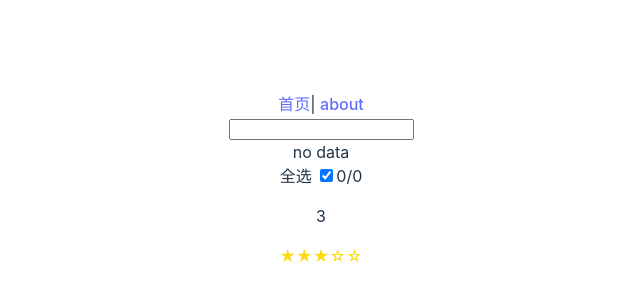
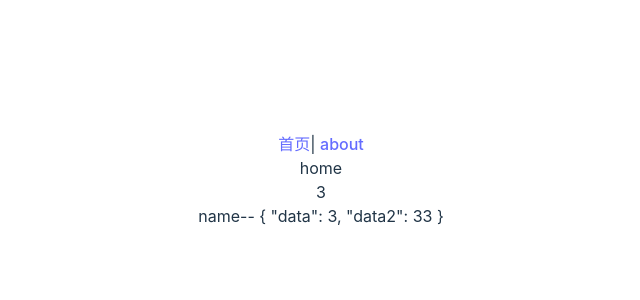
Before and after one commit to julice/vue3-vite, a Vue app: page / in a window 1280 px wide. Shown: the part 220-520 px from the top of the page, without its empty margins (319-959 px from the left). Built offline with nearby package versions, Linux system fonts and the light colour scheme.

Commit message:
使用vuex

```diff
--- /dev/null
+++ b/src/components/injectcom.vue
@@ -0,0 +1,10 @@
+<script setup>
+import { inject } from 'vue';
+const name = inject('name');
+console.log(name, 32);
+</script>
+<template>
+  <div>name-- {{ name }}</div>
+</template>
+
+<style lang="scss" scoped></style>
--- a/src/main.js
+++ b/src/main.js
@@ -1,6 +1,7 @@
 import { createApp } from 'vue';
 import './style.css';
 import router from './router/index';
+import store from './store/index';
 import App from './App.vue';
 
-createApp(App).use(router).mount('#app');
+createApp(App).use(router).use(store).mount('#app');
--- a/src/pages/Home.vue
+++ b/src/pages/Home.vue
@@ -1,21 +1,22 @@
 <script setup>
-import { ref } from 'vue';
-import TodoListVue from './TodoList.vue';
-import Rate from '../components/Rate.vue';
-const color = ref('red');
-const score = ref(3);
-function onupdaterate(num) {
-  console.log(num);
+import { useStore } from 'vuex';
+import { provide, computed } from 'vue';
+import injectcom from '../components/injectcom.vue';
+const store = useStore();
+provide('name', {
+  data: 3,
+  data2: 33,
+});
+console.log(store.state.count, 33);
+const count = computed(() => store.state.count);
+function asyncAdd() {
+  store.dispatch('asyncAdd');
 }
 </script>
 <template>
-  <TodoListVue />
-  <p>{{ score }}</p>
-  <Rate v-model="score" theme="yellow" @update-rate="onupdaterate" />
+  <div @click="asyncAdd">home</div>
+  <div>{{ count }}</div>
+  <injectcom />
 </template>
 
-<style lang="scss" scoped>
-.text {
-  color: v-bind(color);
-}
-</style>
+<style lang="scss" scoped></style>
--- /dev/null
+++ b/src/store/index.js
@@ -0,0 +1,21 @@
+import { createStore } from 'vuex';
+const store = createStore({
+  state() {
+    return {
+      count: 3,
+    };
+  },
+  actions: {
+    asyncAdd({ commit }) {
+      setTimeout(() => {
+        commit('add');
+      }, 1000);
+    },
+  },
+  mutations: {
+    add(state) {
+      state.count++;
+    },
+  },
+});
+export default store;
```
Also changed, not shown: src/store/gvuex.js (added, +28 -0 lines).
